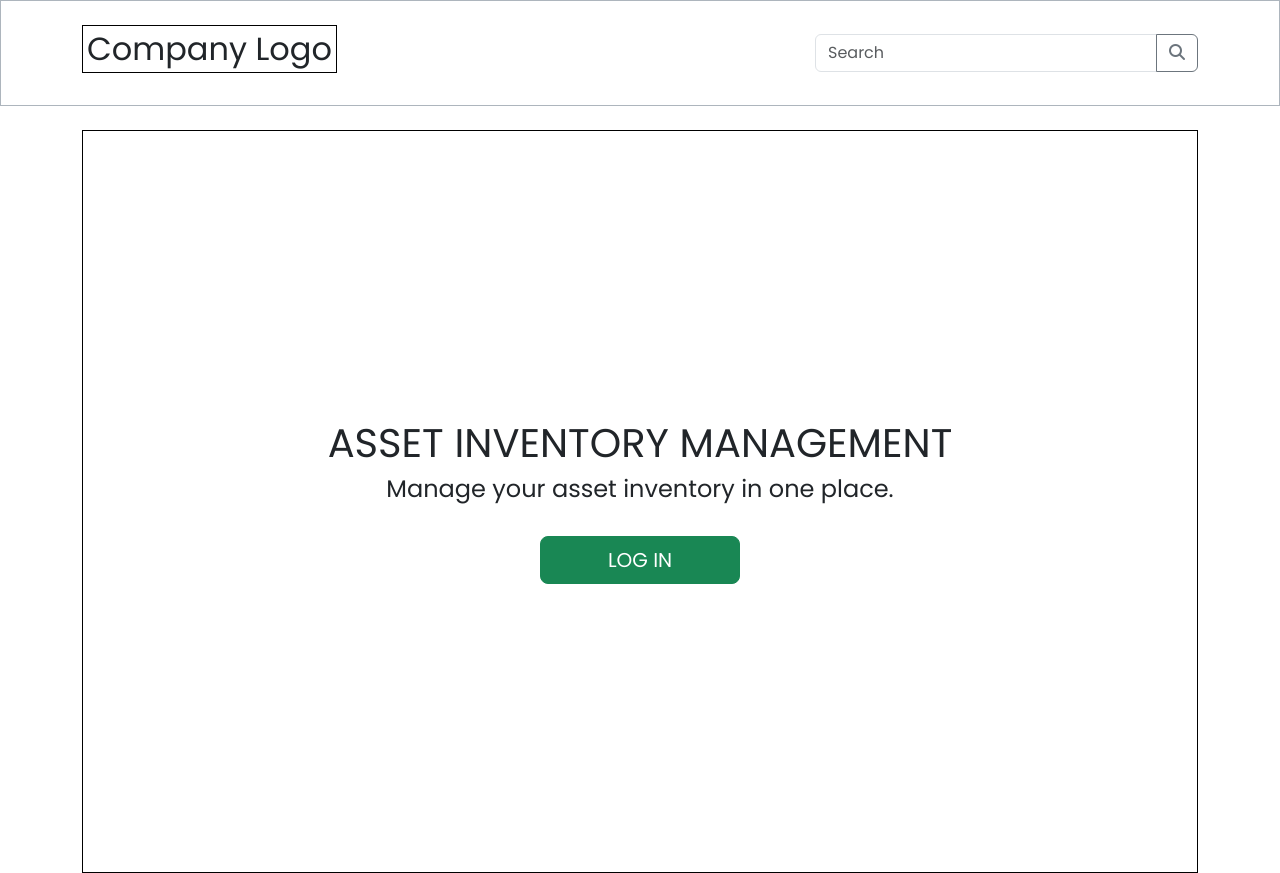
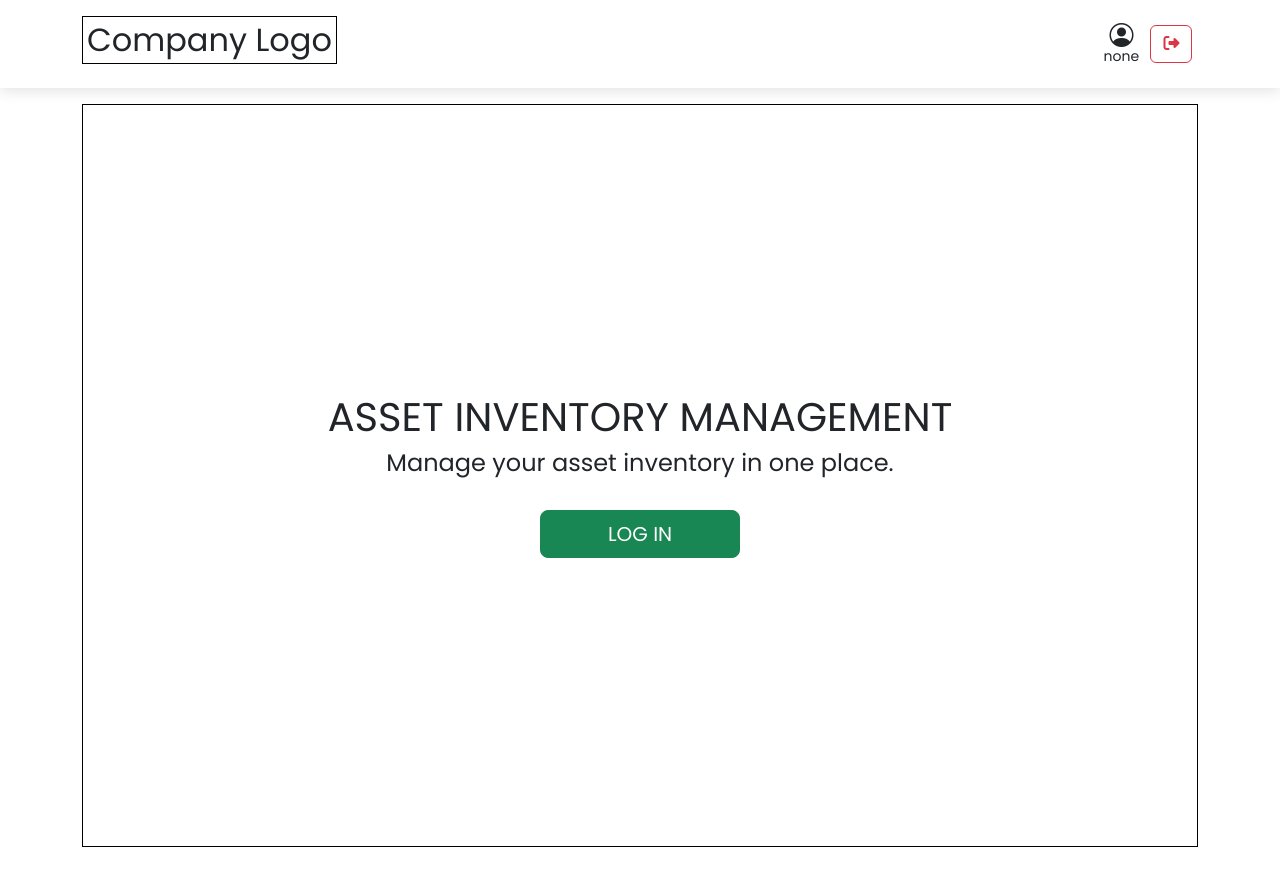
Before and after one commit to Jarabi/aim-frontend, a React (Vite) app: page / in a window 1280 px wide. After the commit the page ends 847 px from the top, so only its background shows below. Built offline with nearby package versions, Linux system fonts and the light colour scheme.

Commit message:
Interchanged user avatar/logout with search box

```diff
--- a/index.html
+++ b/index.html
@@ -7,6 +7,7 @@
   <meta name="viewport" content="width=device-width, initial-scale=1.0" />
   <link rel="preconnect" href="https://fonts.googleapis.com">
   <link rel="preconnect" href="https://fonts.gstatic.com" crossorigin>
+  <link rel="stylesheet" href="https://cdn.jsdelivr.net/npm/bootstrap-icons@1.11.1/font/bootstrap-icons.css">
   <link href="https://fonts.googleapis.com/css2?family=Poppins:ital,wght@0,100;0,400;0,700;1,500&display=swap" rel="stylesheet">
   <link rel="stylesheet" href="https://cdnjs.cloudflare.com/ajax/libs/font-awesome/6.4.2/css/all.min.css" integrity="sha512-z3gLpd7yknf1YoNbCzqRKc4qyor8gaKU1qmn+CShxbuBusANI9QpRohGBreCFkKxLhei6S9CQXFEbbKuqLg0DA==" crossorigin="anonymous" referrerpolicy="no-referrer" />
   <title>Assets Inventory Management</title>
--- a/src/App.jsx
+++ b/src/App.jsx
@@ -29,10 +29,10 @@ function App() {
 
   return (
     <div>
-      <Navbar heading={heading} />
+      <Navbar heading={heading} user={userData.username} logout={loginState} />
       {isLoggedIn ? (
         userData.category === "user" ? (
-          <UserView user={userData.username} logout={loginState} />
+          <UserView />
         ) : userData.category === "manager" ? (
           <ManagerView user={userData.username} />
         ) : (
--- a/src/components/Login.jsx
+++ b/src/components/Login.jsx
@@ -64,6 +64,7 @@ export default function Login(props) {
               value={username}
               placeholder='Username'
               onChange={(e) => setUsername(e.target.value)}
+              autoFocus
             />
             <div id='usernameFeedback' className='invalid-feedback'>
               Invalid username.
--- a/src/components/Navbar.jsx
+++ b/src/components/Navbar.jsx
@@ -1,26 +1,27 @@
 import React from "react";
 
 export default function Navbar(props) {
+  const { heading, user, logout } = props;
   return (
-    <div className='navbar border border-bottom-1 border-dark-subtle py-4 mb-4'>
+    <div className='navbar py-3 mb-3'>
       <nav className='container'>
         <h2 className='border border-black p-1'>Company Logo</h2>
-        <h2>{props.heading}</h2>
-        <div className='search'>
-          <div className='input-group'>
-            <input
-              type='text'
-              className='form-control'
-              placeholder='Search'
-              aria-label="Recipient's username"
-              aria-describedby='search'
-            />
+        <h2>{heading}</h2>
+        <div className='userAction d-flex justify-content-around'>
+          <div className='userIdentity d-flex flex-column align-items-center'>
+            <i className='bi bi-person-circle h4'></i>
+            <small>{user}</small>
+          </div>
+          <div className='logout d-flex align-items-center justify-center'>
             <button
-              className='btn btn-outline-secondary'
               type='button'
-              id='search'
+              onClick={logout}
+              className='btn btn-outline-danger'
+              data-bs-toggle='tooltip'
+              data-bs-placement='right'
+              data-bs-title='Logout'
             >
-              <i className='fa-solid fa-magnifying-glass'></i>
+              <i className='fa-solid fa-right-from-bracket'></i>
             </button>
           </div>
         </div>
--- a/src/pages/UserView.jsx
+++ b/src/pages/UserView.jsx
@@ -3,16 +3,35 @@ export default function UserView(props) {
   return (
     <>
       <div className='container'>
-        <div className='d-flex justify-content-end'>
-          <h6>
-            <span className='badge text-bg-primary'>{user}</span>
-          </h6>
-          &nbsp;&middot;&nbsp;
-          <div className='logout'>
-            <i onClick={logout} className='fa-solid fa-right-from-bracket'></i>
-          </div>
-        </div>
-        <div className='border'>
+        <table className='search-and-filter mb-3'>
+          <tr>
+            <td></td>
+            <td></td>
+            <td></td>
+            <td>
+              <div className='search d-flex align-items-end'>
+                <div className='input-group search-box'>
+                  <input
+                    type='text'
+                    className='form-control'
+                    placeholder='Search'
+                    aria-label='search'
+                    aria-describedby='search'
+                  />
+                  <button
+                    className='btn btn-outline-secondary'
+                    type='button'
+                    id='search'
+                  >
+                    <i className='bi bi-search'></i>
+                  </button>
+                </div>
+              </div>
+            </td>
+          </tr>
+        </table>
+
+        <div className='details-view'>
           <table className='table table-hover fs-6'>
             <thead>
               <tr>
--- a/src/styles/App.css
+++ b/src/styles/App.css
@@ -1,5 +1,9 @@
 * {
     font-family: 'Poppins', sans-serif;
+}
+
+.navbar {
+    box-shadow: rgba(0, 0, 0, 0.1) 0px 4px 12px;
 }
 
 .landing {
@@ -13,11 +17,18 @@
     width: 200px;
 }
 
-.logout > i {
-    cursor: pointer;
-    transition: ease-in-out;
+.userAction {
+    width: 100px;
 }
 
-.logout > i:hover {
-    color: #dc3545;
+.userIdentity > i {
+    margin-bottom: -5px;
 }
+
+.search-and-filter td {
+    width: 25%;
+}
+
+.details-view {
+    box-shadow: rgba(0, 0, 0, 0.1) 0px 4px 12px;
+}
```
